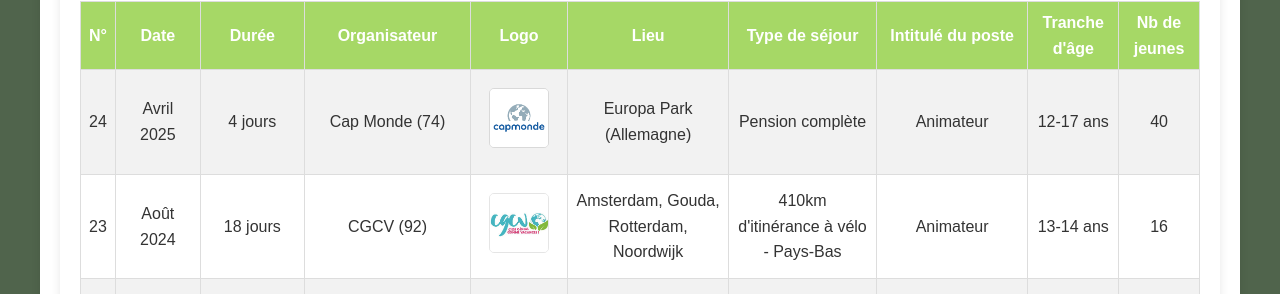
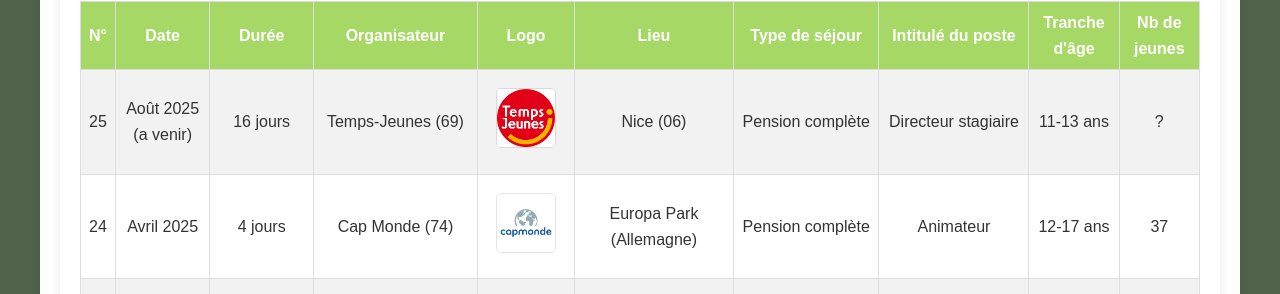
Before and after one commit to srn-romain/recap-bafa, a plain HTML site: page index.html in a window 1280 px wide. Shown: the part 541-835 px from the top of the page. Drawn offline with Linux system fonts and the light colour scheme.

Commit message:
add colo nice

```diff
--- a/index.html
+++ b/index.html
@@ -63,6 +63,22 @@
         <th>Nb de jeunes</th>
       </tr>
 
+    <tr data-type="colo">
+      <td class="num"></td>
+      <td>Août 2025 (a venir)</td>
+      <td>16 jours</td>
+      <td><a href="https://temps-jeunes.com/" target="_blank">Temps-Jeunes (69)</a></td>
+      <td>
+        <a href="https://temps-jeunes.com/" target="_blank">
+          <img src="assets/img/tj.png" alt="Logo de la formation" class="image-carrée">
+        </a>
+      </td>
+      <td><a href="https://maps.app.goo.gl/kaZxAM6bwsG9ydc26" target="_blank">Nice (06)</a></td>
+      <td>Pension complète</td>
+      <td>Directeur stagiaire</td>
+      <td>11-13 ans</td>
+      <td>?</td>
+    </tr>
       <tr data-type="colo">
         <td class="num"></td>
         <td>Avril 2025</td>
@@ -77,7 +93,7 @@
         <td>Pension complète</td>
         <td>Animateur</td>
         <td>12-17 ans</td>
-        <td>40</td>
+        <td>37</td>
       </tr>
       <tr data-type="colo">
         <td class="num"></td>
@@ -450,7 +466,7 @@
         </td>
         <td><a href="https://maps.app.goo.gl/p1MGPz15XKgWqSkw6" target="_blank">Retournac (43)</a></td>
         <td>Pension complète</td>
-        <td>Stagiaire</td>
+        <td>Animateur stagiaire</td>
         <td>6-14 ans</td>
         <td>86</td>
       </tr>
```
